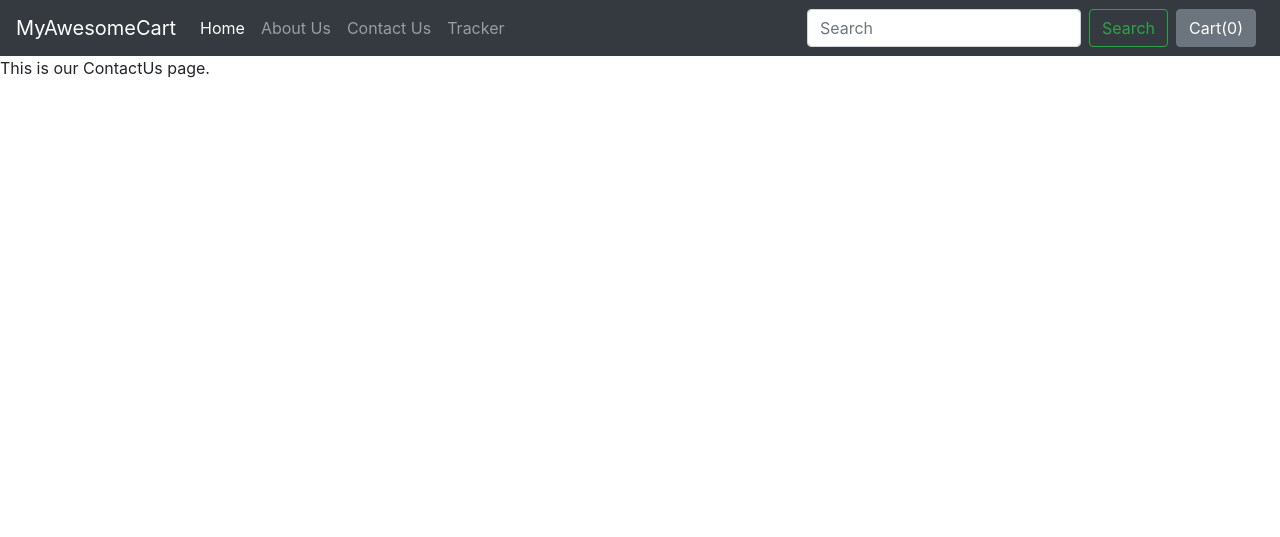
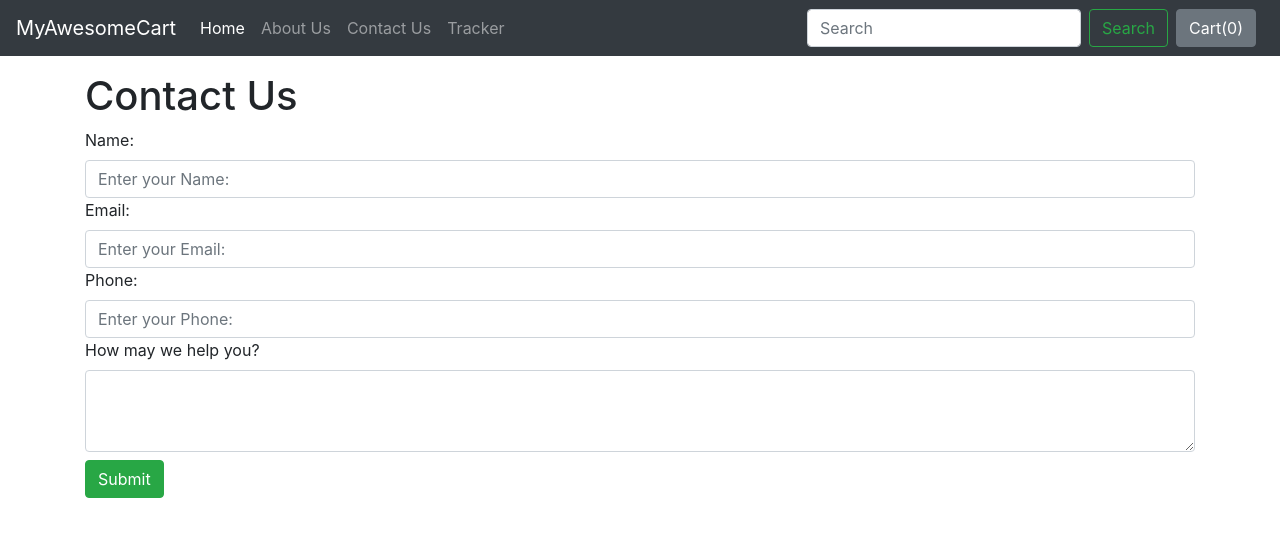
Before and after one commit to Aanchal-kumari-R/Django_Ecommerce, a Django app: page /shop/contact/ in a window 1280 px wide. Shown: the top 537 px of the page. Run offline with Django 5.2, Linux system fonts and the light colour scheme; some libraries are stand-ins or nearby versions.

Commit message:
Creating Contact page & models

```diff
--- a/Shop/admin.py
+++ b/Shop/admin.py
@@ -1,5 +1,7 @@
 from django.contrib import admin
 from .models import Product
+from .models import Contact
 
 # Register your models here.
 admin.site.register(Product)
+admin.site.register(Contact)
--- a/Shop/templates/shop/contact.html
+++ b/Shop/templates/shop/contact.html
@@ -2,4 +2,29 @@
 
 {% block title %} ContactUs - My Awesome Cart {% endblock %}
 
-{% block body %} This is our ContactUs page.{% endblock %}
+{% block body %}
+<div class="container my-3">
+    <h1>Contact Us</h1>
+    <form  action = "/shop/contact/" method="post" class="row g-3"> {% csrf_token %}
+        <div class="col-md-12">
+          <label for="name" class="form-label">Name:</label>
+          <input type="text" class="form-control" id="name" name="name" placeholder="Enter your Name:">
+        </div>
+        <div class="col-md-12">
+          <label for="email" class="form-label">Email:</label>
+          <input type="email" class="form-control" id="email" name="email" placeholder="Enter your Email:">
+          </div>
+          <div class="col-md-12">
+            <label for="phone" class="form-label">Phone:</label>
+            <input type="phone" class="form-control" id="phone" name = "phone" placeholder="Enter your Phone:">
+          </div>
+          <div class="col-12">
+            <label for="floatingTextarea">How may we help you?</label>
+            <textarea class="form-control p-3" name="desc" id="floatingTextarea"></textarea>
+          </div>
+        <div class="col-12 py-2">
+          <button type="submit" class="btn btn-success">Submit</button>
+        </div>
+      </form>
+</div>
+{% endblock %}
--- a/Shop/views.py
+++ b/Shop/views.py
@@ -1,6 +1,6 @@
 from django.shortcuts import render
 from django.http import HttpResponse
-from .models import Product
+from .models import Product ,Contact
 from math import ceil
 # Create your views here.
 
@@ -20,6 +20,13 @@ def about(request):
     return render(request,"shop/about.html")
 
 def contact(request):
+    if request.method == "POST":
+      name = request.POST.get('name','')
+      email = request.POST.get('email','')
+      phone = request.POST.get('phone','')
+      desc = request.POST.get('desc','')
+      contact = Contact(name=name,email =email,phone=phone,desc=desc)
+      contact.save()
     return render(request,"shop/contact.html")
 
 def tracker(request):
```
Also changed, not shown: Shop/models.py (+11 -0 lines), Shop/migrations/0005_contact.py (added), db.sqlite3.
